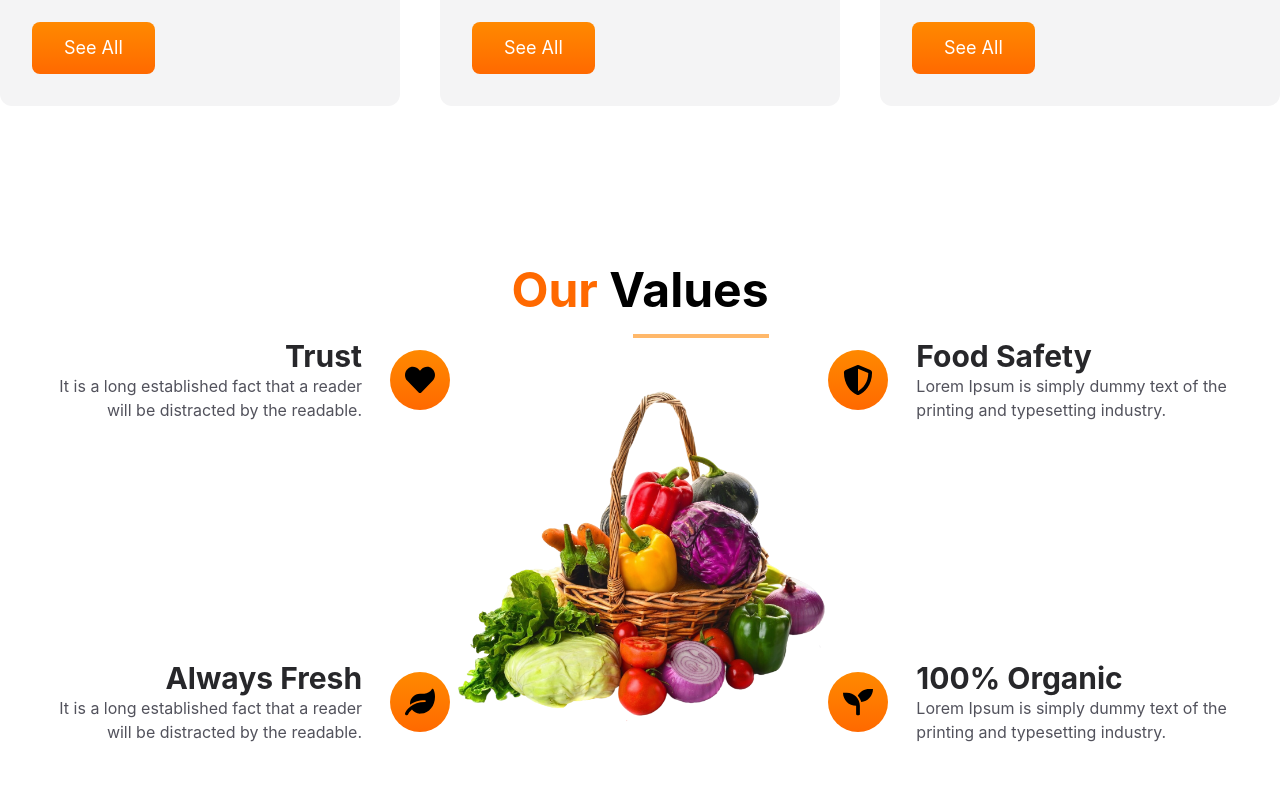
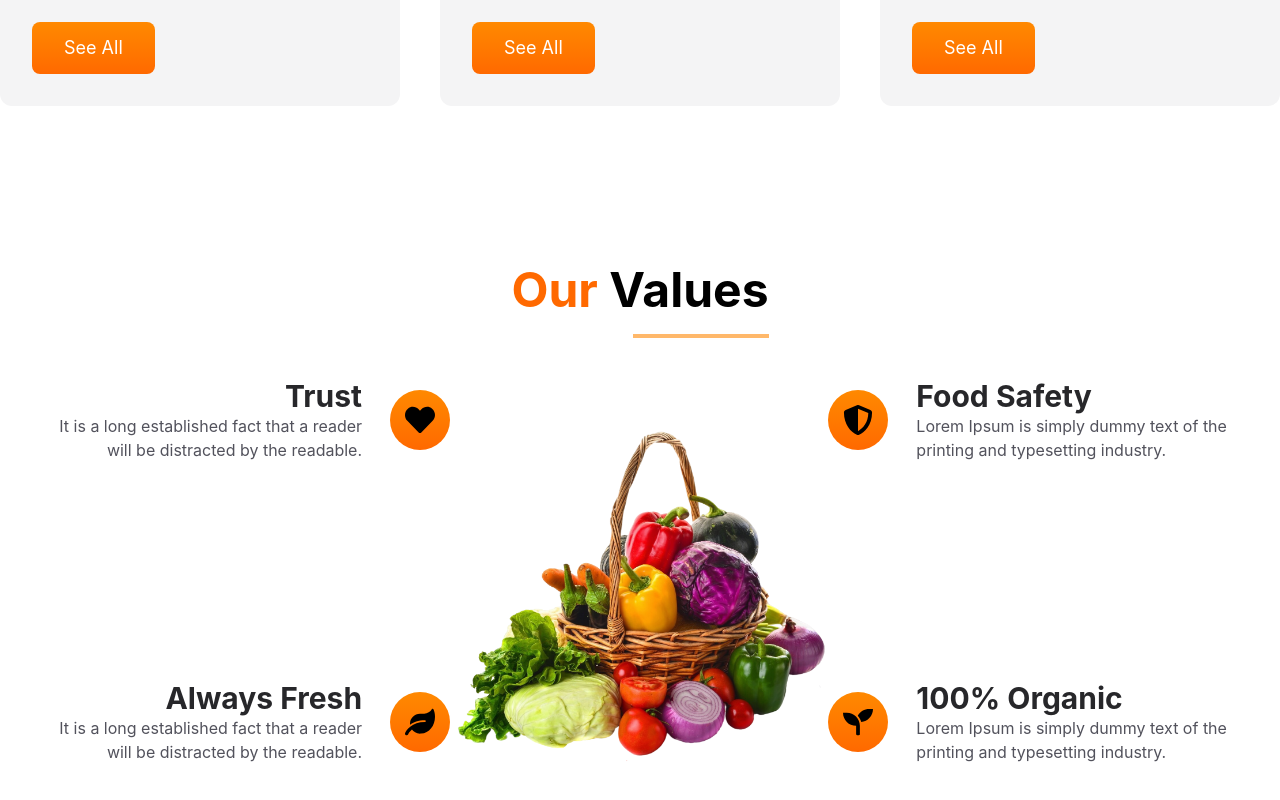
Before and after one commit to amisha-s/React-Groceries-Website, a React (Vite) app: page / in a window 1280 px wide. Shown: the part 1178-1978 px from the top of the page. Built offline with nearby package versions, Linux system fonts and the light colour scheme.

Commit message:
Fixing values margin issue

```diff
--- a/src/components/Values.jsx
+++ b/src/components/Values.jsx
@@ -8,7 +8,7 @@ const Values = () => {
     .filter((item) => [1, 2].includes(item.id))
     .map((item) => {
       return (
-        <div className="flex md:flex-row-reverse items-center gap-7">
+        <div className="flex md:flex-row-reverse items-center gap-7 mb-5">
           <div >
             <span className=" flex justify-center items-center text-3xl bg-gradient-to-b from-orange-400 to-orange-500 w-15 h-15 rounded-full p-2">
               {item.icon}
@@ -25,7 +25,7 @@ const Values = () => {
     .filter((item) => [3, 4].includes(item.id))
     .map((item) => {
       return (
-        <div className="flex items-center gap-7  ">
+        <div className="flex items-center gap-7 mb-5  ">
           <div>
             <span className=" flex justify-center items-center text-3xl bg-gradient-to-b from-orange-400 to-orange-500 w-15 h-15 rounded-full">
               {item.icon}
@@ -41,8 +41,8 @@ const Values = () => {
   return (
     <div className="max-w-[1400px] mx-auto px-10 py-20">
       <Heading highlight="Our" content="Values" />
-      <div className="flex md:flex-row flex-col">
-        <div className="flex flex-col justify-between">{leftContainer}</div>
+      <div className="flex md:flex-row flex-col mt-10">
+        <div className="flex flex-col justify-between ">{leftContainer}</div>
         <div className="md:flex w-1/2 hidden">
           <img src={Basket}></img>
         </div>
```
